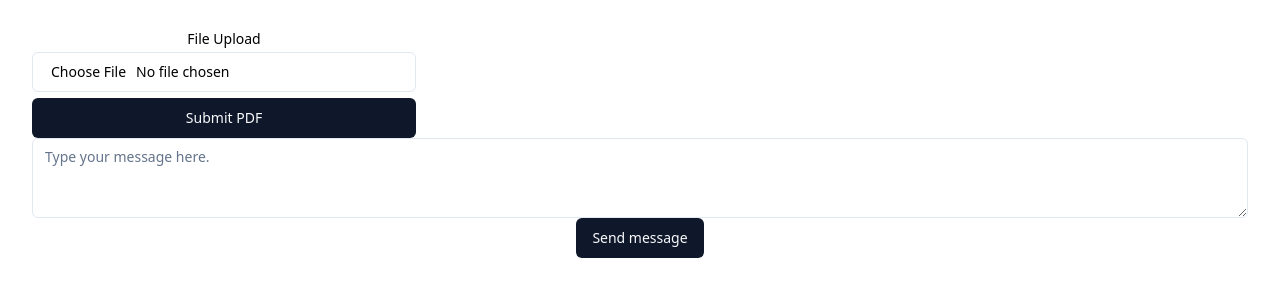
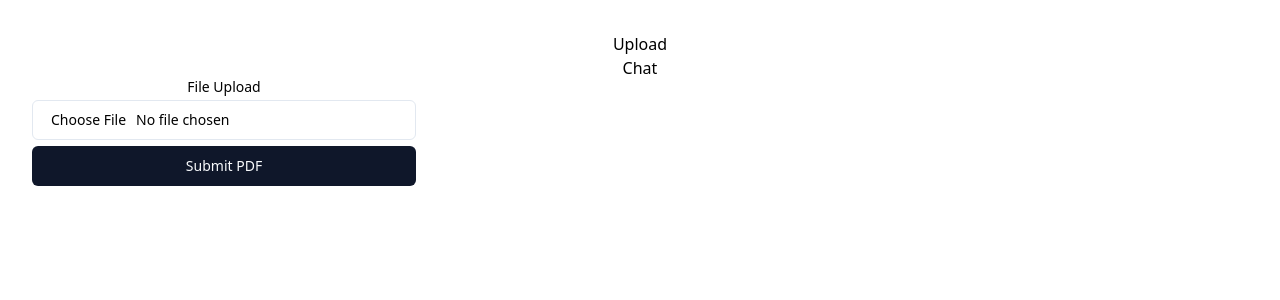
Before and after one commit to lakshaym30/ResearchPaperAI, a React (Vite) app in the folder client/: page / in a window 1280 px wide. Shown: the top 300 px of the page. Built offline with nearby package versions, Linux system fonts and the light colour scheme.

Commit message:
added router/nav

```diff
--- a/client/package.json
+++ b/client/package.json
@@ -17,6 +17,7 @@
     "lucide-react": "^0.378.0",
     "react": "^18.2.0",
     "react-dom": "^18.2.0",
+    "react-router-dom": "^6.23.0",
     "tailwind-merge": "^2.3.0",
     "tailwindcss-animate": "^1.0.7"
   },
--- a/client/src/App.jsx
+++ b/client/src/App.jsx
@@ -1,9 +1,17 @@
 import { useState, useEffect } from 'react'
+import {
+  BrowserRouter as Router,
+  Routes,
+  Route,
+ } from 'react-router-dom'
+
+import Query from './components/Query'
+import Upload from './components/Upload'
+import { Header } from './components/Header'
 
 import { Input } from "@/components/ui/input"
 import { Label } from "@/components/ui/label"
 import { Button } from "@/components/ui/button"
-import { Textarea } from "@/components/ui/textarea"
 
 import './App.css'
 
@@ -48,16 +56,14 @@ function App() {
 
   return (
     <>
-      <div className="grid w-full max-w-sm items-center gap-1.5">
-        <Label htmlFor="fileUpload">File Upload</Label>
-        <Input id="fileUpload" type="file" onChange={handleFileChange}/>
-        <Button onClick={handleFileUpload}>Submit PDF</Button>
-
-      </div>
-      <div className="textarea-container">
-        <Textarea placeholder="Type your message here." />
-        <Button>Send message</Button>
-      </div>
+      <Router>
+        <Routes>
+          <Route element={<Header />}>
+            <Route path='/' element={<Upload />}/>
+            <Route path='Chat' element={<Query />}/>
+          </Route>
+        </Routes>
+      </Router>
     </>
   )
 }
--- /dev/null
+++ b/client/src/components/Header.jsx
@@ -0,0 +1,24 @@
+import { Link, NavLink, Outlet } from 'react-router-dom'
+
+export function Header(props){
+
+
+
+    return (
+        <>
+            <header>
+                <nav>
+                    <ul>
+                        <li>
+                            <NavLink to="/" >Upload</NavLink>
+                        </li>
+                        <li>
+                            <NavLink to="chat">Chat</NavLink>
+                        </li>
+                    </ul>
+                </nav>
+            </header>
+            <Outlet />
+        </>
+    )
+}
--- /dev/null
+++ b/client/src/components/Query.jsx
@@ -0,0 +1,12 @@
+import { Textarea } from "@/components/ui/textarea"
+import { Button } from "@/components/ui/button"
+
+export default function Query(props){
+
+    return (
+        <div className="textarea-container">
+            <Textarea placeholder="Type your message here." />
+            <Button>Send message</Button>
+        </div>
+    )
+}
--- /dev/null
+++ b/client/src/components/Upload.jsx
@@ -0,0 +1,14 @@
+import { Input } from "@/components/ui/input"
+import { Label } from "@/components/ui/label"
+import { Button } from "@/components/ui/button"
+
+export default function Upload(props){
+
+    return (
+        <div className="grid w-full max-w-sm items-center gap-1.5">
+            <Label htmlFor="fileUpload">File Upload</Label>
+            <Input id="fileUpload" type="file" onChange={props.handleFileChange}/>
+            <Button onClick={props.handleFileUpload}>Submit PDF</Button>
+        </div>
+    )
+}
```
Also changed, not shown: client/src/components/QueryPage.jsx (added), client/src/components/UploadPage.jsx (added), 1 other file (tests, documents, lock files or other folders).
